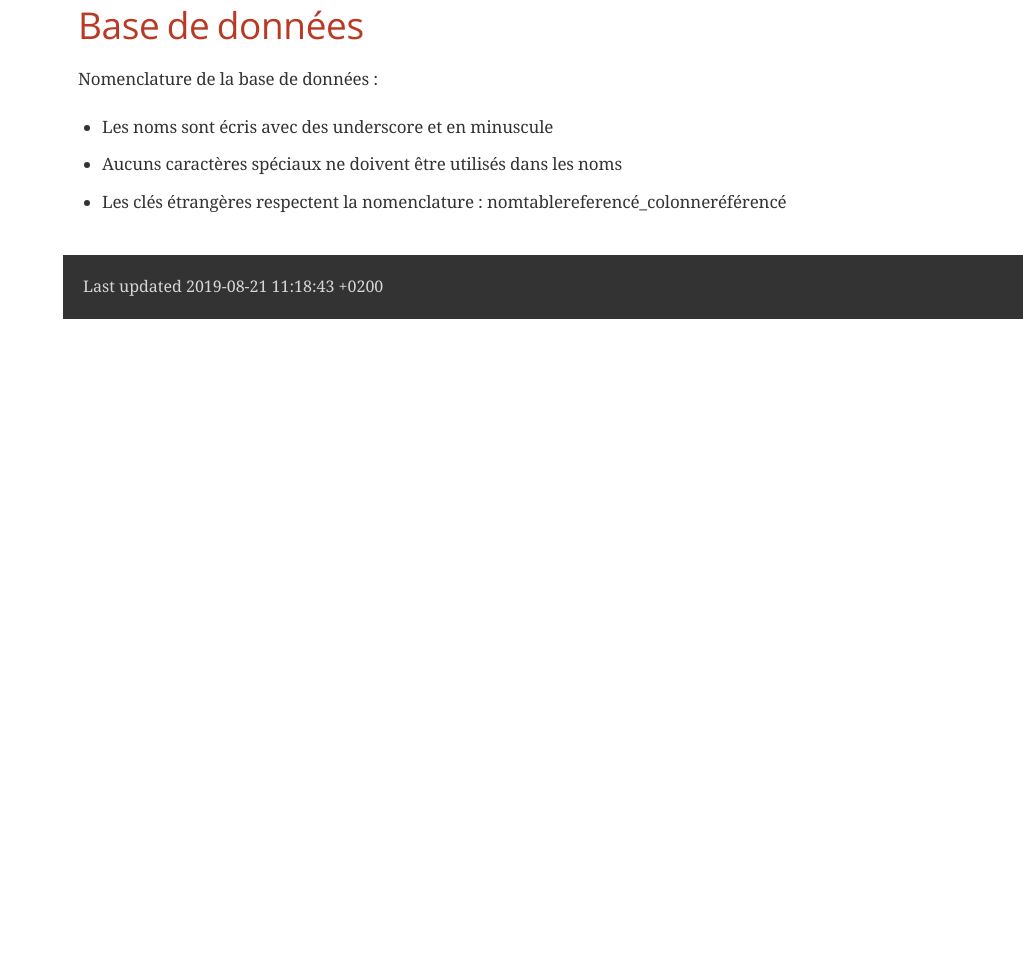
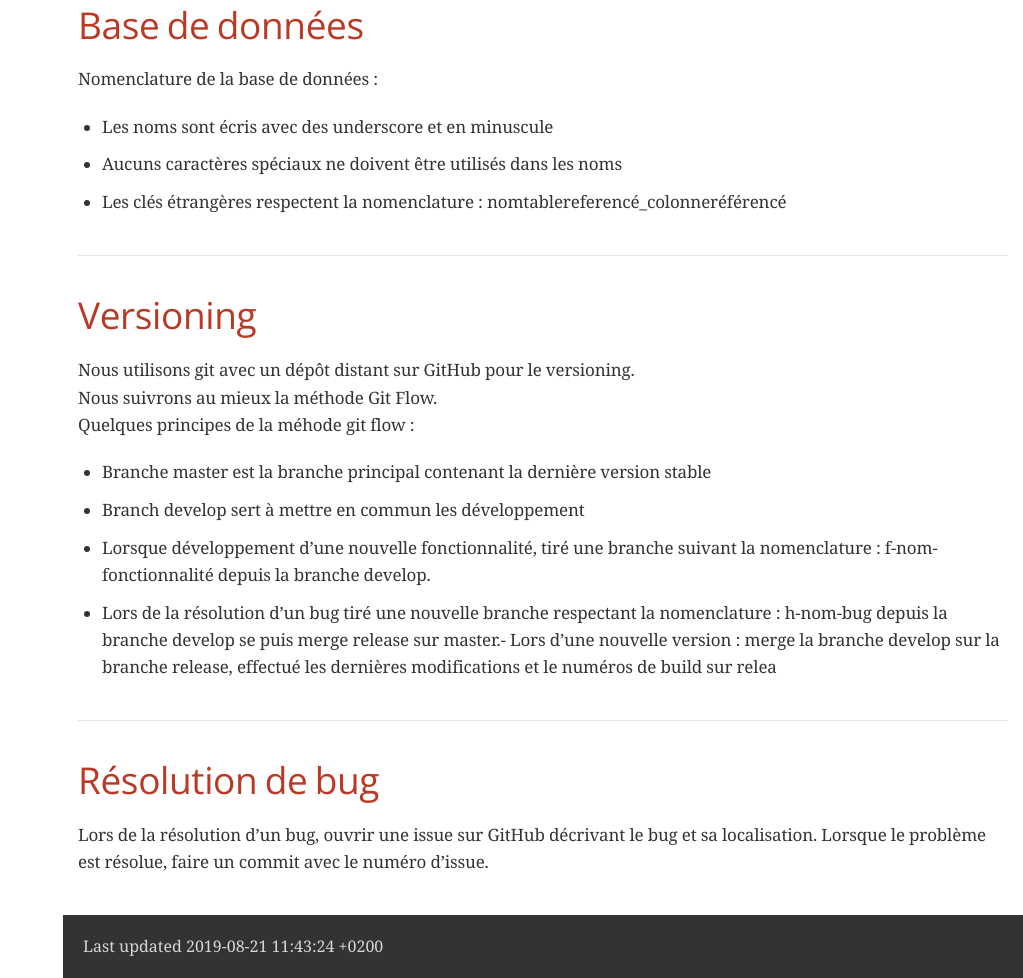
Before and after one commit to femathieu/AuBonBeurre, a plain HTML site: page docs/dev/index.html in a window 1280 px wide. Shown: the part 1480-2458 px from the top of the page, without its empty margins (257-1280 px from the left). Before the commit the page ends 1799 px from the top, so only its background shows below. Drawn offline with nearby package versions, Linux system fonts and the light colour scheme; a web font is replaced by a local one.

Commit message:
doc for versioning

```diff
--- a/docs/dev/index.html
+++ b/docs/dev/index.html
@@ -446,6 +446,8 @@ body.book #toc,body.book #preamble,body.book h1.sect0,body.book .sect1>h2{page-b
 </li>
 <li><a href="#_coding_rules">Coding rules</a></li>
 <li><a href="#_base_de_données">Base de données</a></li>
+<li><a href="#_versioning">Versioning</a></li>
+<li><a href="#_résolution_de_bug">Résolution de bug</a></li>
 </ul>
 </div>
 </div>
@@ -563,10 +565,45 @@ Fichiers concernant de la webapp.</p>
 </div>
 </div>
 </div>
+<div class="sect1">
+<h2 id="_versioning">Versioning</h2>
+<div class="sectionbody">
+<div class="paragraph">
+<p>Nous utilisons git avec un dépôt distant sur GitHub pour le versioning.<br>
+Nous suivrons au mieux la méthode Git Flow.<br>
+Quelques principes de la méhode git flow :</p>
+</div>
+<div class="ulist">
+<ul>
+<li>
+<p>Branche master est la branche principal contenant la dernière version stable</p>
+</li>
+<li>
+<p>Branch develop sert à mettre en commun les développement</p>
+</li>
+<li>
+<p>Lorsque développement d&#8217;une nouvelle fonctionnalité, tiré une branche suivant la nomenclature : f-nom-fonctionnalité depuis la branche develop.</p>
+</li>
+<li>
+<p>Lors de la résolution d&#8217;un bug tiré une nouvelle branche respectant la nomenclature : h-nom-bug depuis la branche develop
+se puis merge release sur master.- Lors d&#8217;une nouvelle version : merge la branche develop sur la branche release, effectué les dernières modifications et le numéros de build sur relea</p>
+</li>
+</ul>
+</div>
+</div>
+</div>
+<div class="sect1">
+<h2 id="_résolution_de_bug">Résolution de bug</h2>
+<div class="sectionbody">
+<div class="paragraph">
+<p>Lors de la résolution d&#8217;un bug, ouvrir une issue sur GitHub décrivant le bug et sa localisation. Lorsque le problème est résolue, faire un commit avec le numéro d&#8217;issue.</p>
+</div>
+</div>
+</div>
 </div>
 <div id="footer">
 <div id="footer-text">
-Last updated 2019-08-21 11:18:43 +0200
+Last updated 2019-08-21 11:43:24 +0200
 </div>
 </div>
 </body>
```
Also changed, not shown: 3 other files.
